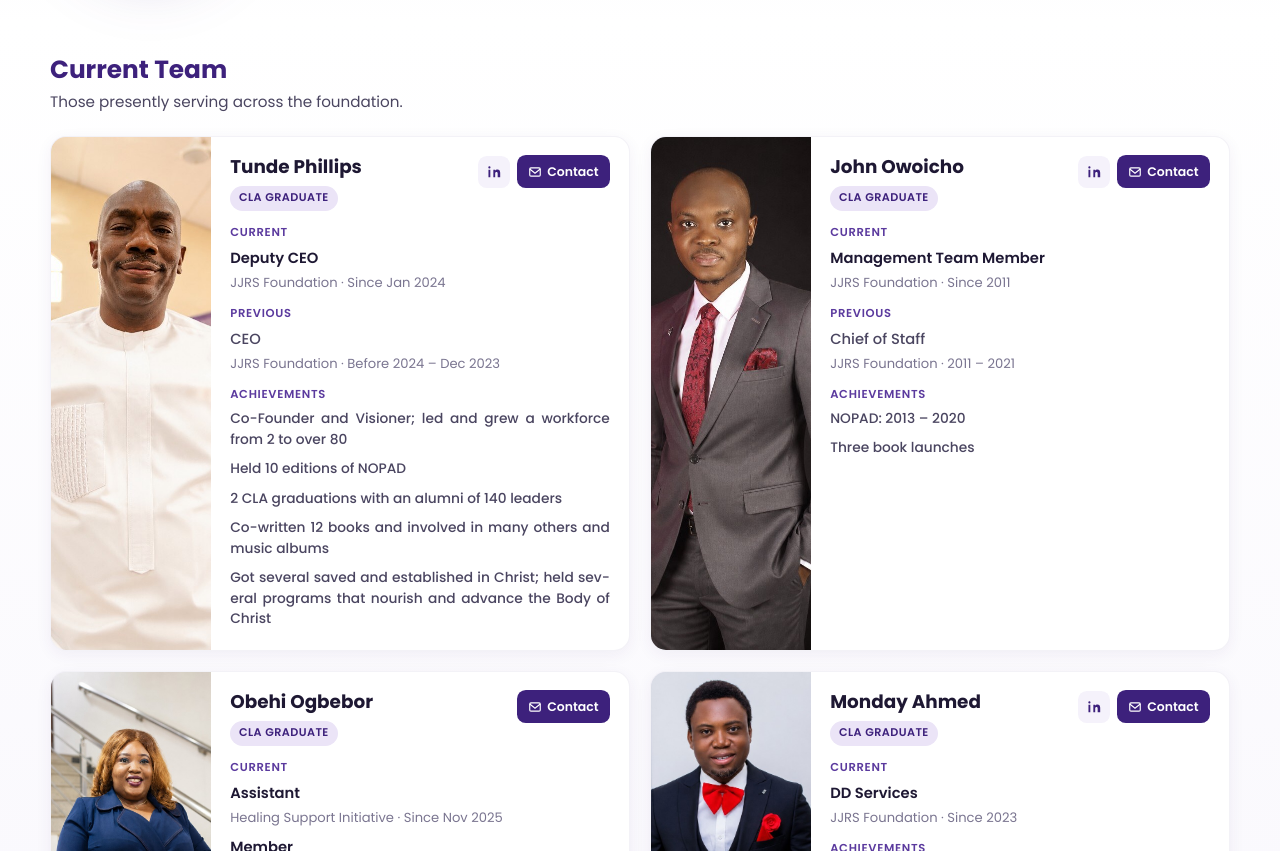
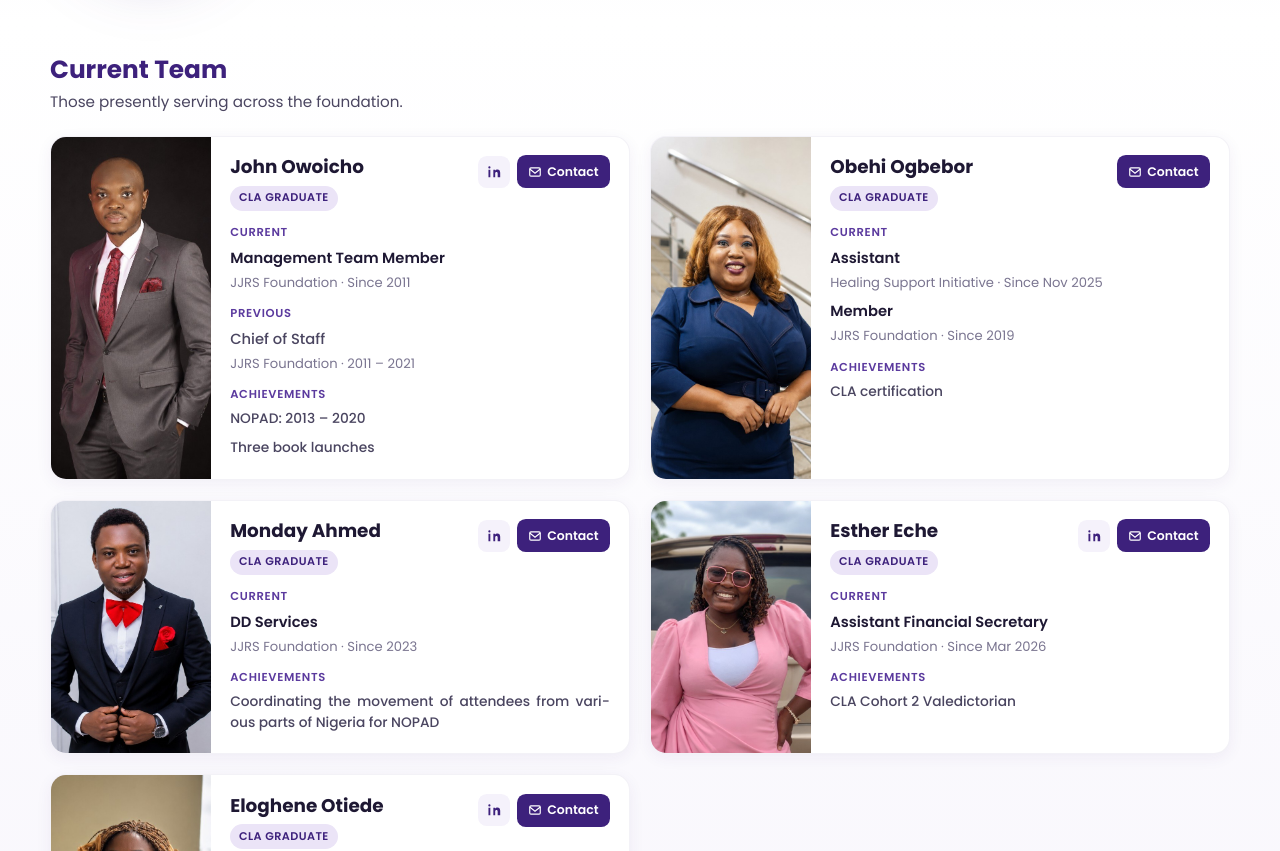
Before and after one commit to geekelo/jjrs-foundation-website, a React (Vite) app: page /team in a window 1280 px wide. Shown: the part 380-1231 px from the top of the page. Built offline with nearby package versions, Linux system fonts and the light colour scheme.

Commit message:
Comment out Tunde Phillips' details in team.js to temporarily remove them from the current team members list while retaining the structure for future reference.

```diff
--- a/src/data/team.js
+++ b/src/data/team.js
@@ -7,51 +7,51 @@ import elogheneOtiedePhoto from '../assets/team/eloghene-otiede.jpg'
 import teamPlaceholderPhoto from '../assets/team/placeholder.jpg'
 
 export const currentTeamMembers = [
-  {
-    id: 'tunde-phillips',
-    name: 'Tunde Phillips',
-    photo: tundePhillipsPhoto,
-    region: 'Africa — Nigeria',
-    phone: '+2348099145730',
-    email: 'tphill291@gmail.com',
-    linkedinUrl: 'https://www.linkedin.com/in/tunde-phillips-9ab41b37',
-    contactFormUrl: 'mailto:tphill291@gmail.com?subject=Message%20for%20Tunde%20Phillips',
-    claGraduate: true,
-    currentPositions: [
-      {
-        title: 'Deputy CEO',
-        organization: 'JJRS Foundation',
-        startDate: 'Jan 2024',
-      },
-    ],
-    previousPositions: [
-      {
-        title: 'CEO',
-        organization: 'JJRS Foundation',
-        startDate: 'Before 2024',
-        endDate: 'Dec 2023',
-      },
-    ],
-    achievements: [
-      {
-        title:
-          'Co-Founder and Visioner; led and grew a workforce from 2 to over 80',
-      },
-      {
-        title: 'Held 10 editions of NOPAD',
-      },
-      {
-        title: '2 CLA graduations with an alumni of 140 leaders',
-      },
-      {
-        title: 'Co-written 12 books and involved in many others and music albums',
-      },
-      {
-        title:
-          'Got several saved and established in Christ; held several programs that nourish and advance the Body of Christ',
-      },
-    ],
-  },
+  // {
+  //   id: 'tunde-phillips',
+  //   name: 'Tunde Phillips',
+  //   photo: tundePhillipsPhoto,
+  //   region: 'Africa — Nigeria',
+  //   phone: '+2348099145730',
+  //   email: 'tphill291@gmail.com',
+  //   linkedinUrl: 'https://www.linkedin.com/in/tunde-phillips-9ab41b37',
+  //   contactFormUrl: 'mailto:tphill291@gmail.com?subject=Message%20for%20Tunde%20Phillips',
+  //   claGraduate: true,
+  //   currentPositions: [
+  //     {
+  //       title: 'Deputy CEO',
+  //       organization: 'JJRS Foundation',
+  //       startDate: 'Jan 2024',
+  //     },
+  //   ],
+  //   previousPositions: [
+  //     {
+  //       title: 'CEO',
+  //       organization: 'JJRS Foundation',
+  //       startDate: 'Before 2024',
+  //       endDate: 'Dec 2023',
+  //     },
+  //   ],
+  //   achievements: [
+  //     {
+  //       title:
+  //         'Co-Founder and Visioner; led and grew a workforce from 2 to over 80',
+  //     },
+  //     {
+  //       title: 'Held 10 editions of NOPAD',
+  //     },
+  //     {
+  //       title: '2 CLA graduations with an alumni of 140 leaders',
+  //     },
+  //     {
+  //       title: 'Co-written 12 books and involved in many others and music albums',
+  //     },
+  //     {
+  //       title:
+  //         'Got several saved and established in Christ; held several programs that nourish and advance the Body of Christ',
+  //     },
+  //   ],
+  // },
   {
     id: 'john-owoicho',
     name: 'John Owoicho',
```
